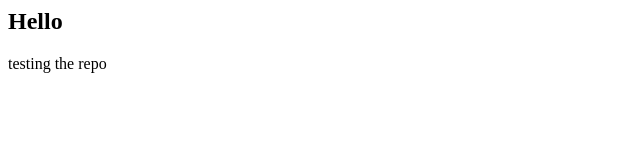
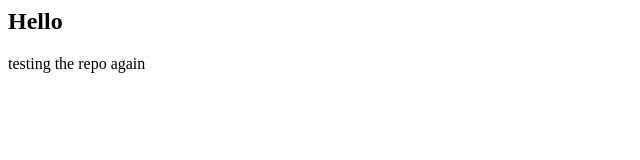
Before and after one commit to praveena2805/testrepo, a plain HTML site: page index.html in a window 1280 px wide. Shown: the full height of the page, 0-640 px from the left. Drawn offline with Linux system fonts and the light colour scheme.

Commit message:
testing the repo again testing

```diff
--- a/index.html
+++ b/index.html
@@ -1,3 +1,3 @@
 <link href="css/style.css" rel="stylesheet">
    <h2>Hello</h2>
-   <p>testing the repo</p>
+   <p>testing the repo again</p>
```
